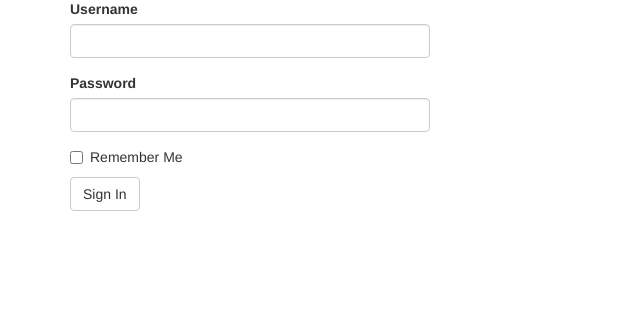
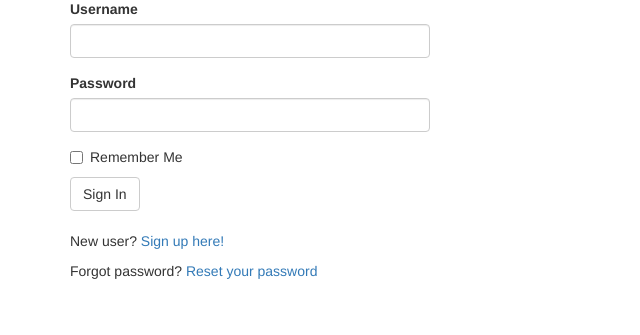
Before and after one commit to wangtianxing1010/flasksite, a Flask app: page /auth/login/ in a window 1280 px wide. Shown: the part 143-478 px from the top of the page, without its empty margins (0-640 px from the left). Run offline with Flask 2, Linux system fonts and the light colour scheme; some libraries are stand-ins or nearby versions.

Commit message:
modify forms

```diff
--- a/app/templates/auth/login.html
+++ b/app/templates/auth/login.html
@@ -8,4 +8,9 @@
             {{ wtf.quick_form(form) }}
         </div>
     </div>
+    <br>
+    <p>New user? <a href="{{url_for("auth.register")}}">Sign up here!</a></p>
+    <p>
+        Forgot password? <a href="{{url_for("auth.reset_password_request")}}">Reset your password</a>
+    </p>
 {% endblock %}
```
